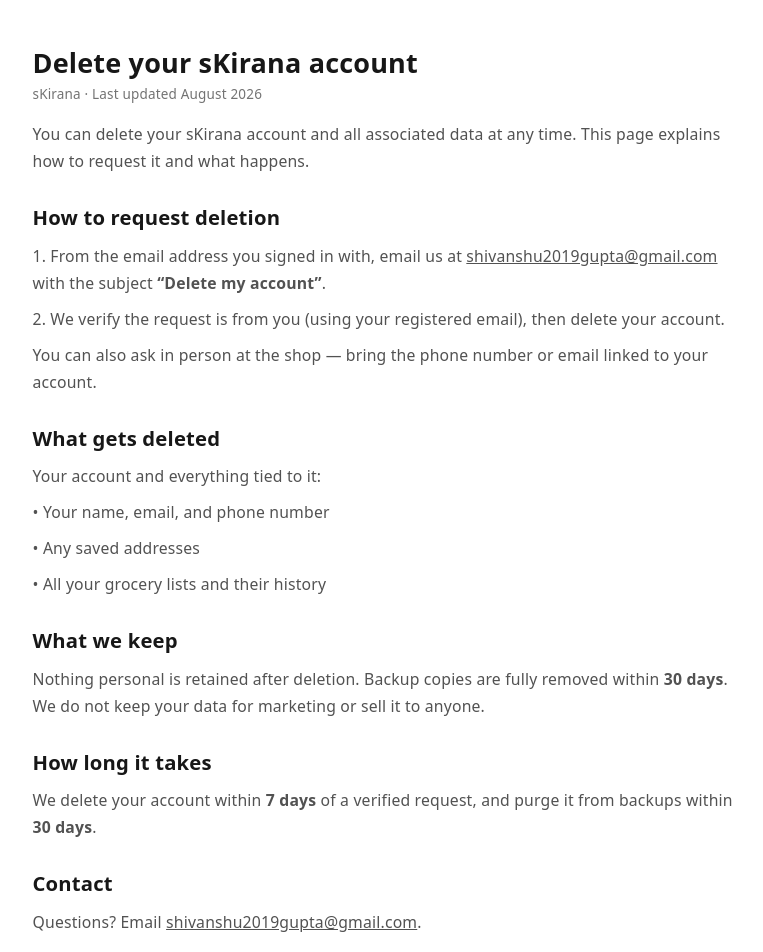
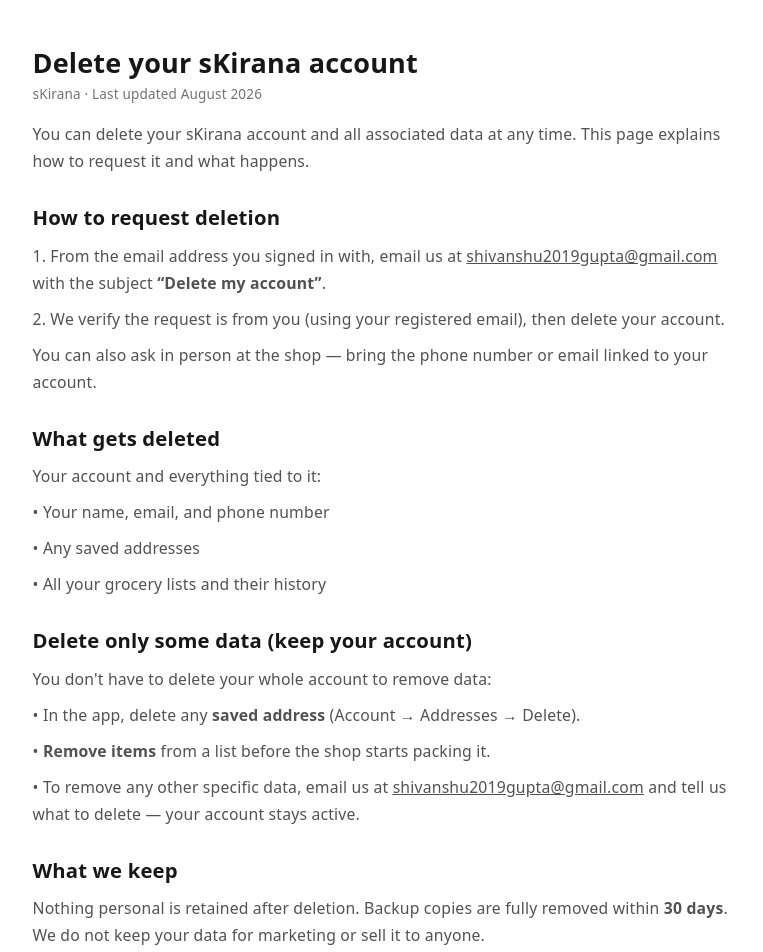
Before and after one commit to shiv-anshu-gupta/TypeScriptProject, a React (Vite) app in the folder client/: page /delete-account in a window 1280 px wide. Shown: the top 952 px of the page, without its empty margins (252-1015 px from the left). Built offline with nearby package versions, Linux system fonts and the light colour scheme; no server answers.

Commit message:
rebrand to JhatPat List (name, package, scheme)

```diff
--- a/client/src/pages/legal/DeleteAccount.tsx
+++ b/client/src/pages/legal/DeleteAccount.tsx
@@ -62,6 +62,21 @@
         <p>• All your grocery lists and their history</p>
       </Section>
 
+      <Section title="Delete only some data (keep your account)">
+        <p>
+          You don't have to delete your whole account to remove data:
+        </p>
+        <p>• In the app, delete any <b>saved address</b> (Account → Addresses → Delete).</p>
+        <p>• <b>Remove items</b> from a list before the shop starts packing it.</p>
+        <p>
+          • To remove any other specific data, email us at{" "}
+          <a className="underline" href={`mailto:${CONTACT_EMAIL}`}>
+            {CONTACT_EMAIL}
+          </a>{" "}
+          and tell us what to delete — your account stays active.
+        </p>
+      </Section>
+
       <Section title="What we keep">
         <p>
           Nothing personal is retained after deletion. Backup copies are fully
```
